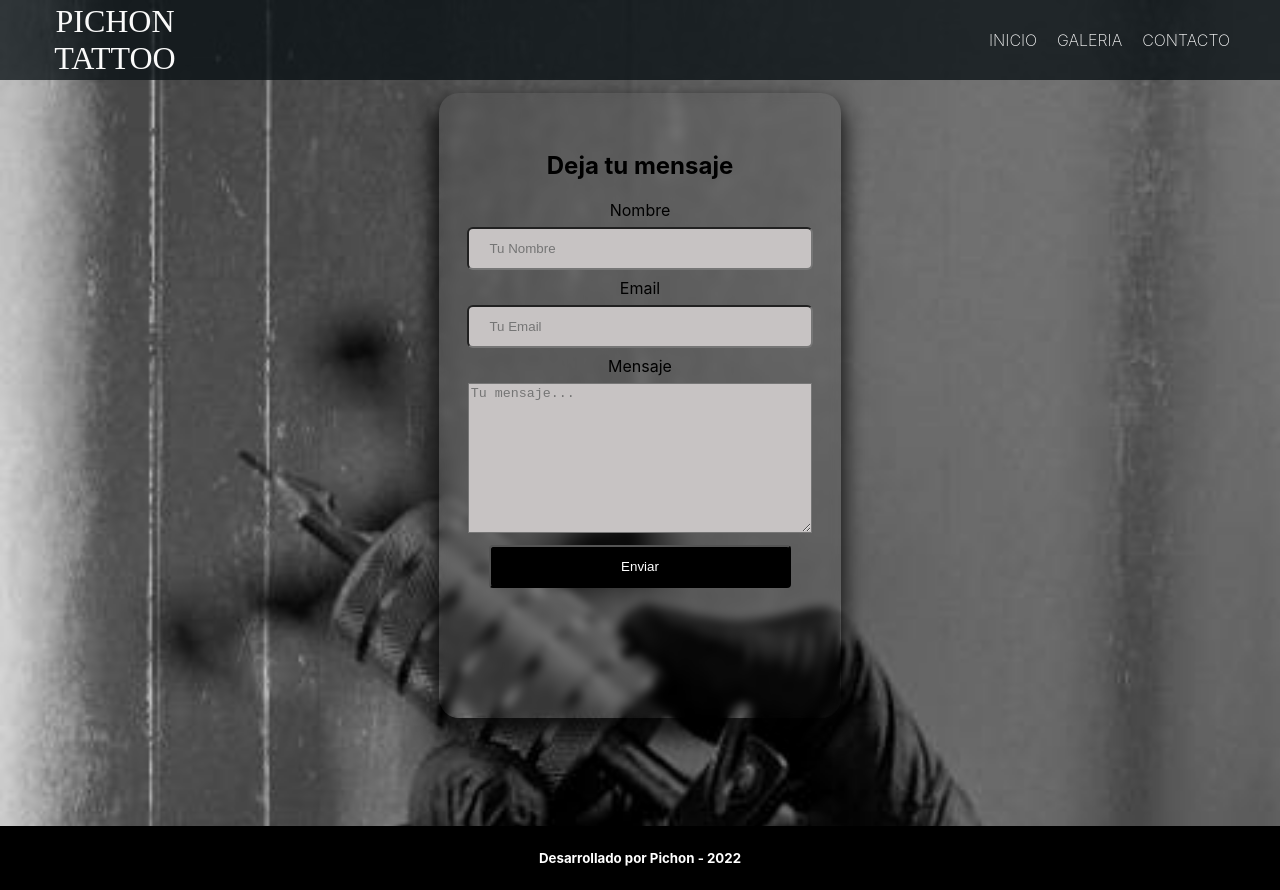
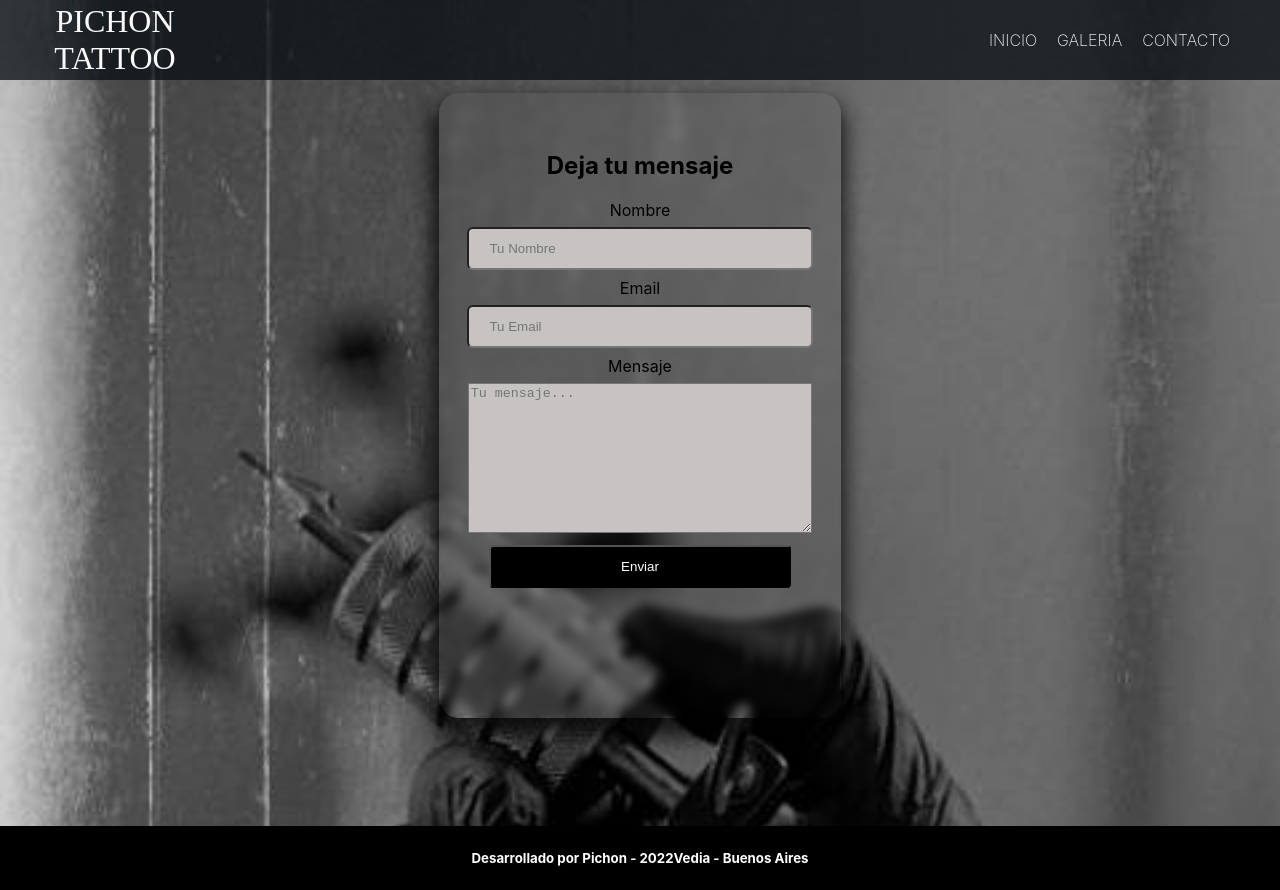
Before and after one commit to BernabeSuarez/pichonTattoo, a React (Create React App) app: page /contact in a window 1280 px wide. Built offline with nearby package versions, Linux system fonts and the light colour scheme.

Commit message:
mod footer text

```diff
--- a/src/components/footer/Footer.jsx
+++ b/src/components/footer/Footer.jsx
@@ -17,6 +17,7 @@ const Footer = () => {
   return (
     <FooterContainer>
       <H5>Desarrollado por Pichon - 2022</H5>
+      <H5>Vedia - Buenos Aires</H5>
     </FooterContainer>
   );
 };
```
